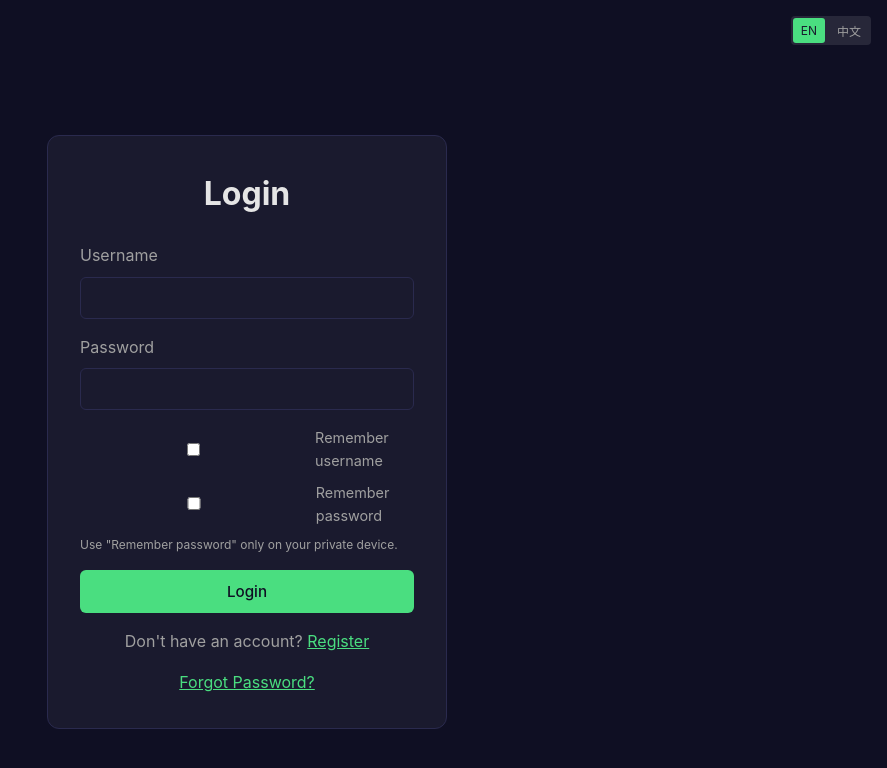
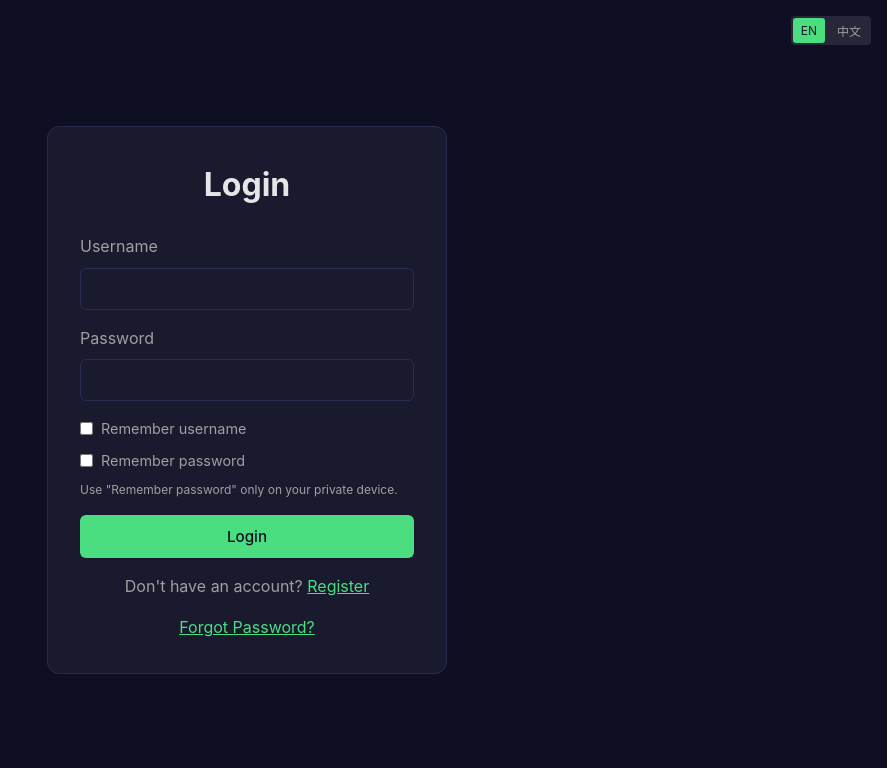
Before and after one commit to suoweikeji-liqiang/Cogniforge, a Vue app in the folder las_frontend/: page /login in a window 1280 px wide. Shown: the top 768 px of the page, without its empty margins (393-1280 px from the left). Built offline with nearby package versions, Linux system fonts and the light colour scheme.

Commit message:
fix: tighten auth entry layouts

```diff
--- a/las_frontend/src/App.vue
+++ b/las_frontend/src/App.vue
@@ -36,7 +36,7 @@
       </div>
     </nav>
 
-    <main class="main-content">
+    <main class="main-content" :class="{ 'main-content-auth': isAuthLayoutRoute }">
       <router-view />
     </main>
   </div>
@@ -53,6 +53,7 @@ const { t } = useI18n()
 const authStore = useAuthStore()
 const router = useRouter()
 const route = useRoute()
+const authLayoutRoutes = new Set(['login', 'register', 'forgot-password', 'reset-password'])
 
 const primaryNavItems = computed(() => {
   const items = [
@@ -71,6 +72,8 @@ const primaryNavItems = computed(() => {
 
 const isRouteActive = (path: string) =>
   route.path === path || route.path.startsWith(`${path}/`)
+
+const isAuthLayoutRoute = computed(() => authLayoutRoutes.has(String(route.name || '')))
 
 const logout = async () => {
   await authStore.logout()
@@ -223,6 +226,12 @@ const logout = async () => {
   margin: 0 auto;
 }
 
+.main-content-auth {
+  padding: 0;
+  max-width: none;
+  min-height: 100vh;
+}
+
 @media (max-width: 900px) {
   .navbar {
     padding: 0.9rem 1rem 0;
@@ -245,5 +254,9 @@ const logout = async () => {
   .main-content {
     padding: 1rem;
   }
+
+  .main-content-auth {
+    padding: 0;
+  }
 }
 </style>
--- a/las_frontend/src/assets/main.css
+++ b/las_frontend/src/assets/main.css
@@ -30,7 +30,7 @@ button {
   font-family: inherit;
 }
 
-input, textarea, select {
+input:not([type='checkbox']):not([type='radio']), textarea, select {
   font-family: inherit;
   background: var(--bg-card);
   border: 1px solid var(--border);
@@ -40,9 +40,18 @@ input, textarea, select {
   width: 100%;
 }
 
-input:focus, textarea:focus, select:focus {
+input:not([type='checkbox']):not([type='radio']):focus, textarea:focus, select:focus {
   outline: none;
   border-color: var(--primary);
+}
+
+input[type='checkbox'],
+input[type='radio'] {
+  width: auto;
+  padding: 0;
+  border: none;
+  background: transparent;
+  accent-color: var(--primary);
 }
 
 .btn {
--- a/las_frontend/src/views/LoginView.vue
+++ b/las_frontend/src/views/LoginView.vue
@@ -157,6 +157,11 @@ const handleLogin = async () => {
   font-size: 0.9rem;
 }
 
+.remember-option input {
+  flex: 0 0 auto;
+  margin: 0;
+}
+
 .remember-hint {
   margin: 0;
   color: var(--text-muted);
```
Also changed, not shown: 1 other file (tests, documents, lock files or other folders).
